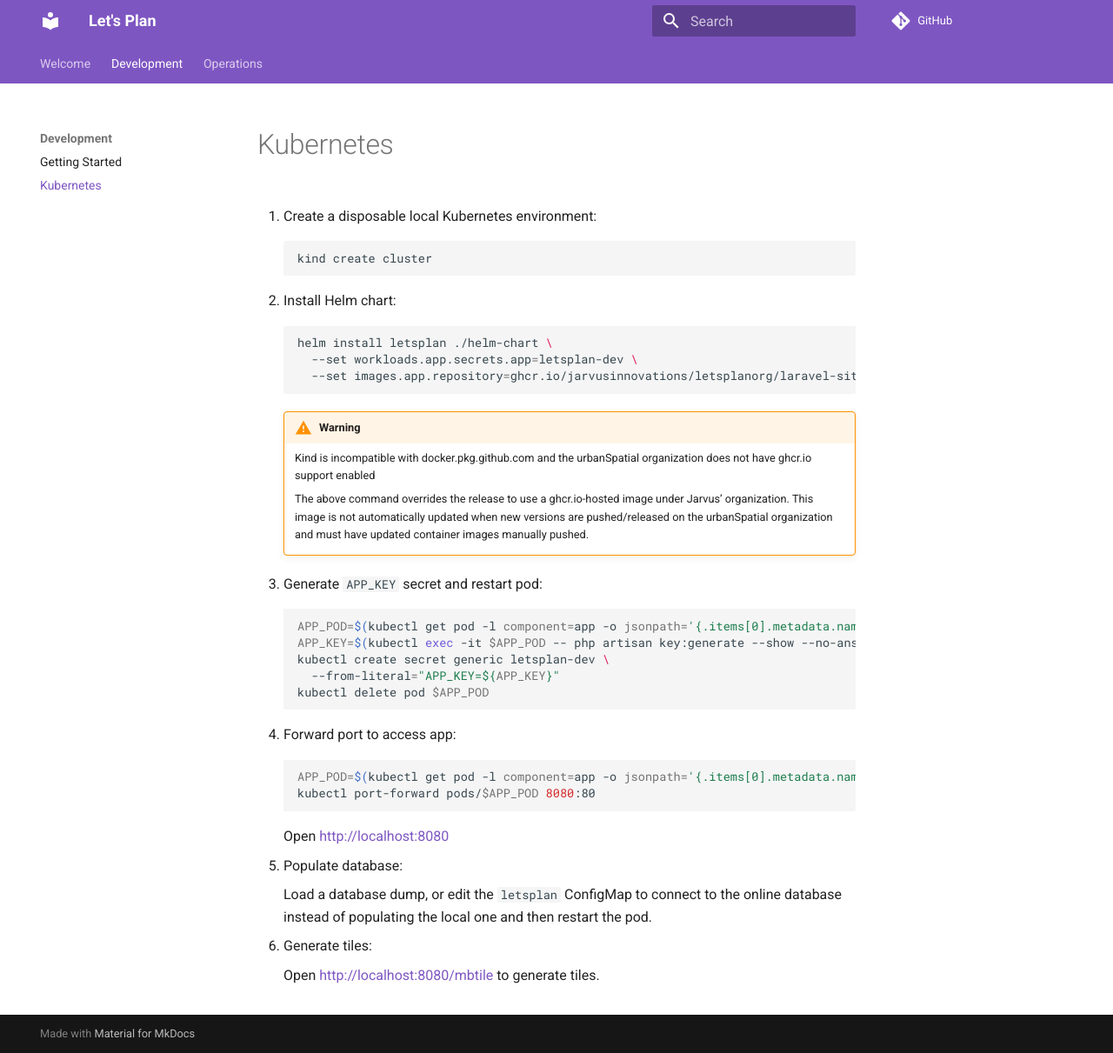
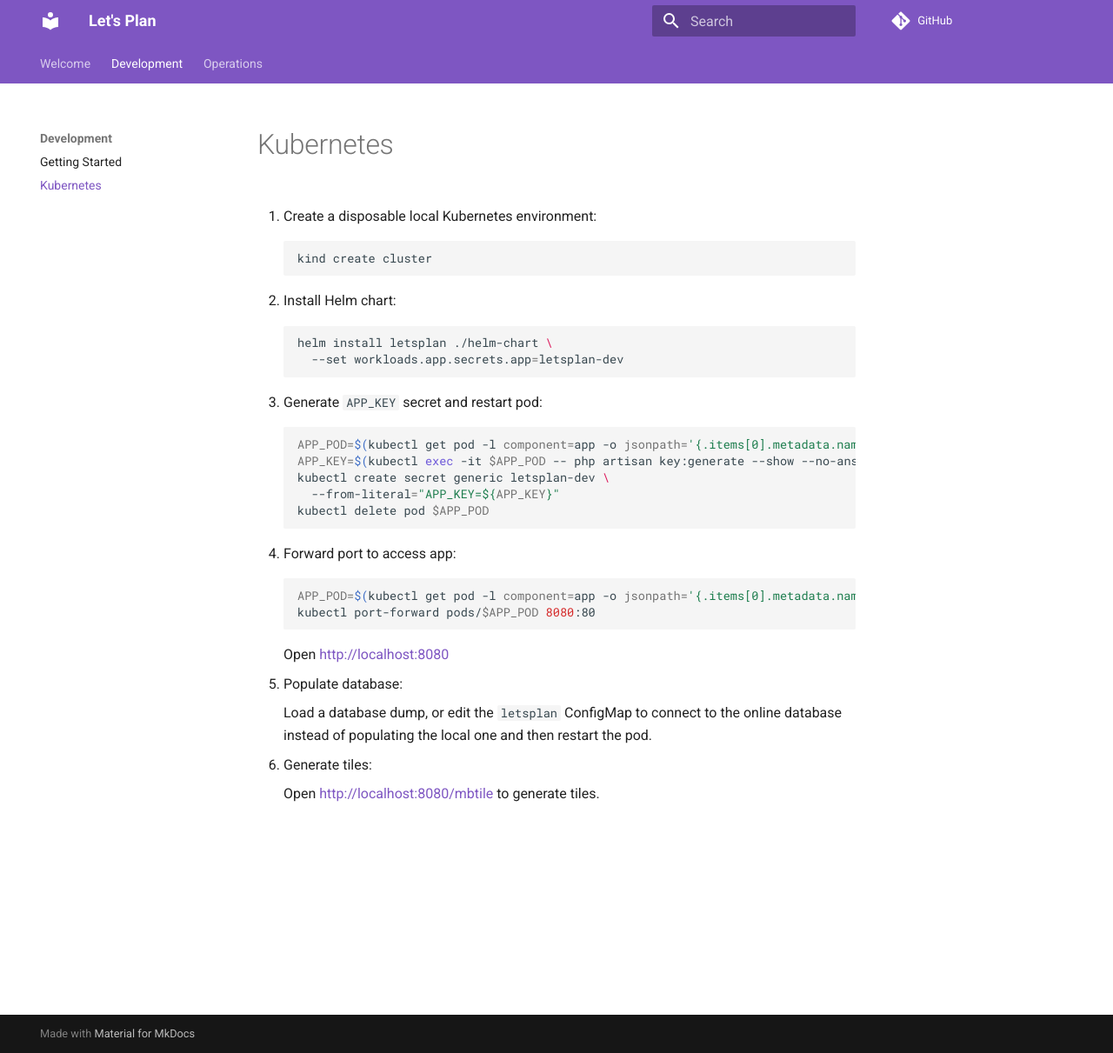
Before and after one commit to urbanSpatial/LetsPlanOrg, an MkDocs documentation site: the page built from docs/development/k8s.md, in a window 1280 px wide and 1211 px high. Shown: the whole window at 87% size. Built offline with MkDocs 1.6.1 and Material for MkDocs 9.7.7, drawn with Linux system fonts in a browser that asks for light colours; nearby versions of some CDN libraries; comment, search, counter and statistics services are not loaded.

Commit message:
refactor: switch to ghcr.io

````diff
--- a/docs/development/k8s.md
+++ b/docs/development/k8s.md
@@ -10,15 +10,8 @@
 
     ```bash
     helm install letsplan ./helm-chart \
-      --set workloads.app.secrets.app=letsplan-dev \
-      --set images.app.repository=ghcr.io/jarvusinnovations/letsplanorg/laravel-site
+      --set workloads.app.secrets.app=letsplan-dev
     ```
-
-    !!! warning
-
-        Kind is incompatible with docker.pkg.github.com and the urbanSpatial organization does not have ghcr.io support enabled
-
-        The above command overrides the release to use a ghcr.io-hosted image under Jarvus' organization. This image is not automatically updated when new versions are pushed/released on the urbanSpatial organization and must have updated container images manually pushed.
 
 3. Generate `APP_KEY` secret and restart pod:
 
````
Also changed, not shown: 3 other files.
